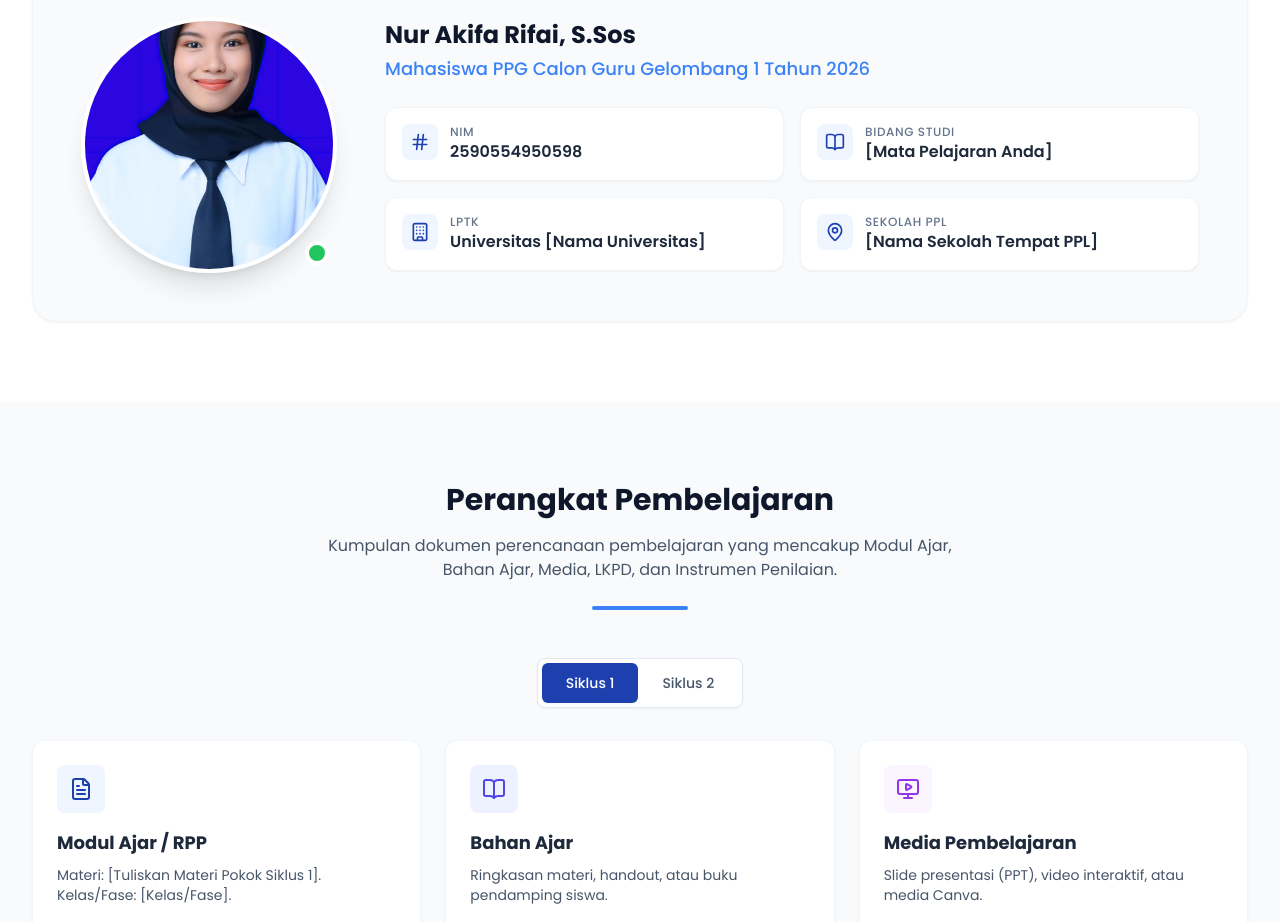
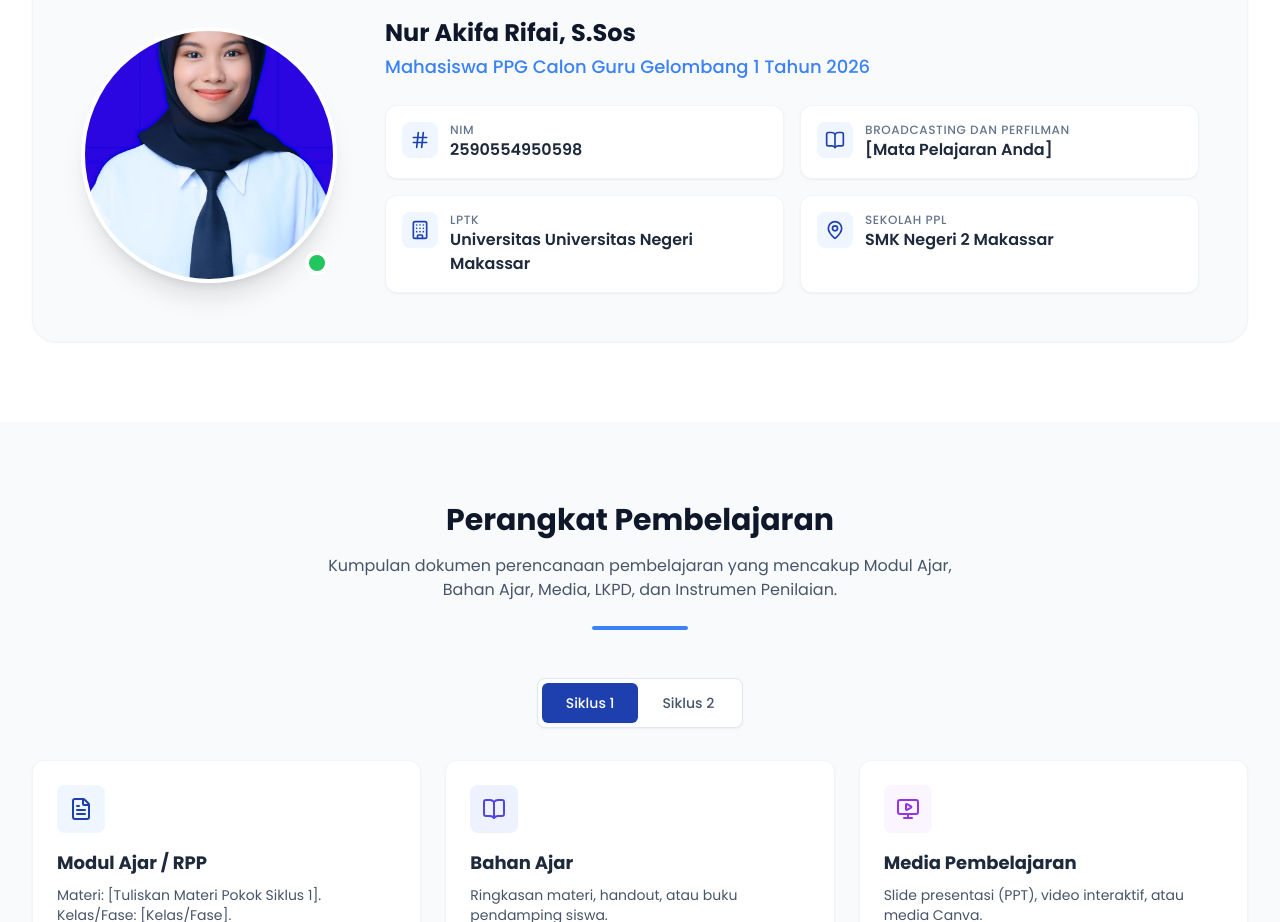
Before and after one commit to nurakifarifai/UTS-PPG-PPL, a plain HTML site: page index.html in a window 1280 px wide. Shown: the part 880-1802 px from the top of the page. Drawn offline with nearby package versions, Linux system fonts and the light colour scheme.

Commit message:
Update index.html

```diff
--- a/index.html
+++ b/index.html
@@ -151,7 +151,7 @@
                                 <i data-lucide="book-open" class="w-5 h-5"></i>
                             </div>
                             <div>
-                                <p class="text-xs text-slate-500 font-medium uppercase tracking-wider">Bidang Studi</p>
+                                <p class="text-xs text-slate-500 font-medium uppercase tracking-wider">Broadcasting dan Perfilman</p>
                                 <p class="font-semibold text-slate-800">[Mata Pelajaran Anda]</p>
                             </div>
                         </div>
@@ -161,7 +161,7 @@
                             </div>
                             <div>
                                 <p class="text-xs text-slate-500 font-medium uppercase tracking-wider">LPTK</p>
-                                <p class="font-semibold text-slate-800">Universitas [Nama Universitas]</p>
+                                <p class="font-semibold text-slate-800">Universitas Universitas Negeri Makassar</p>
                             </div>
                         </div>
                         <div class="bg-white p-4 rounded-xl shadow-sm border border-slate-100 flex items-start gap-3">
@@ -170,7 +170,7 @@
                             </div>
                             <div>
                                 <p class="text-xs text-slate-500 font-medium uppercase tracking-wider">Sekolah PPL</p>
-                                <p class="font-semibold text-slate-800">[Nama Sekolah Tempat PPL]</p>
+                                <p class="font-semibold text-slate-800">SMK Negeri 2 Makassar</p>
                             </div>
                         </div>
                     </div>
```
